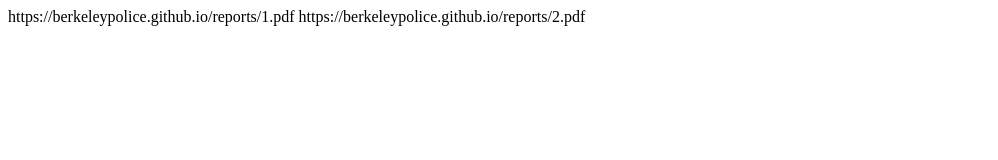
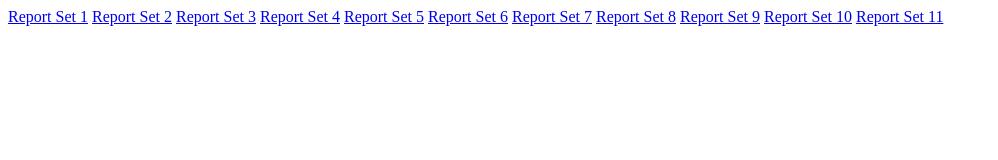
Before and after one commit to berkeleypolice/reports, a plain HTML site: page index.html in a window 1280 px wide. Shown: the whole page, without its empty margins (0-998 px from the left). Drawn offline with Linux system fonts and the light colour scheme.

Commit message:
Update index.html

```diff
--- a/index.html
+++ b/index.html
@@ -1,2 +1,11 @@
-https://berkeleypolice.github.io/reports/1.pdf
-https://berkeleypolice.github.io/reports/2.pdf
+<a href="https://berkeleypolice.github.io/reports/1.pdf">Report Set 1</a>
+<a href="https://berkeleypolice.github.io/reports/2.pdf">Report Set 2</a>
+<a href="https://berkeleypolice.github.io/reports/3.pdf">Report Set 3</a>
+<a href="https://berkeleypolice.github.io/reports/4.pdf">Report Set 4</a>
+<a href="https://berkeleypolice.github.io/reports/5.pdf">Report Set 5</a>
+<a href="https://berkeleypolice.github.io/reports/6.pdf">Report Set 6</a>
+<a href="https://berkeleypolice.github.io/reports/7.pdf">Report Set 7</a>
+<a href="https://berkeleypolice.github.io/reports/8.pdf">Report Set 8</a>
+<a href="https://berkeleypolice.github.io/reports/9.pdf">Report Set 9</a>
+<a href="https://berkeleypolice.github.io/reports/10.pdf">Report Set 10</a>
+<a href="https://berkeleypolice.github.io/reports/11.pdf">Report Set 11</a>
```
